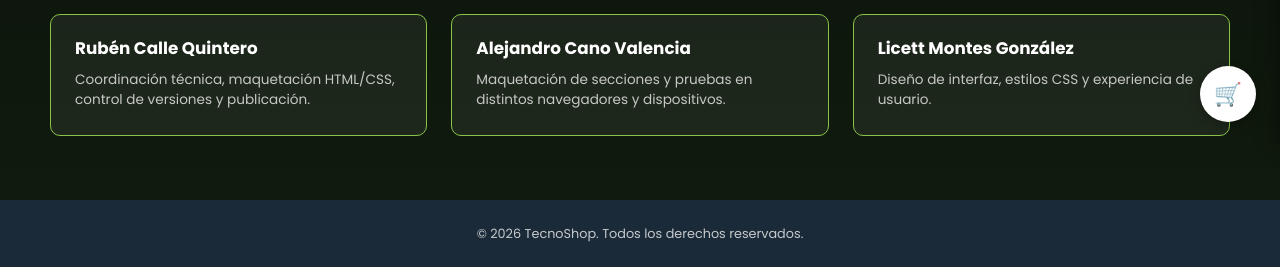
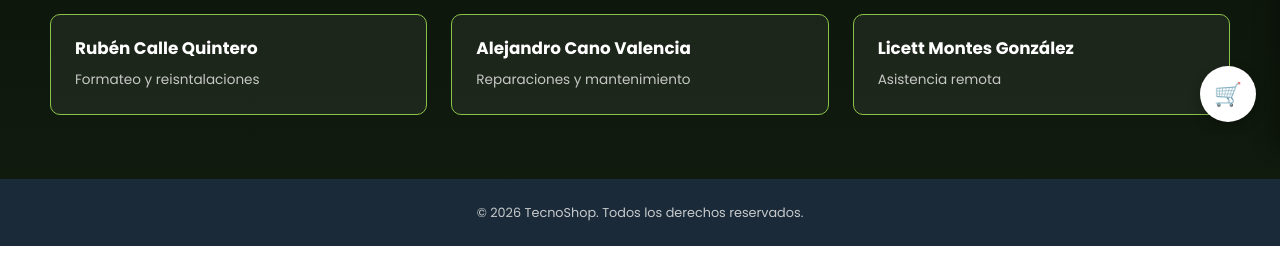
Before and after one commit to Ruwenk/tecnoshop, a plain HTML site: page nosotros.html in a window 1280 px wide. Shown: the part 654-921 px from the top of the page. After the commit the page ends 900 px from the top, so only its background shows below. Drawn offline with Linux system fonts and the light colour scheme.

Commit message:
Cambios en catalogo, productos y servicios

```diff
--- a/js/catalogo.js
+++ b/js/catalogo.js
@@ -66,7 +66,7 @@
       })
       .then(function (productos) {
         renderTarjetas(productos, contenedor);
-        // Otros scripts (filtros.js) pueden necesitar la lista completa.
+        // Otros scripts (filtros.js) lista de productos global
         window.TecnoProductos = productos;
         document.dispatchEvent(new CustomEvent('productos:cargados', { detail: productos }));
       })
--- a/nosotros.html
+++ b/nosotros.html
@@ -27,10 +27,7 @@
   </header>
 
   <main>
-    <!-- No existía una captura de Canva para esta página — se diseñó para
-         mantener la misma identidad visual (fondo tipo foto, paleta navy +
-         lima). Si tienen un diseño de Canva para Conócenos, compártanlo y
-         ajusto esta página para que coincida igual que las otras 4. -->
+
     <section class="hero" style="min-height: 60vh;">
       <p class="hero__tagline-top">Conócenos</p>
       <h1 style="font-size: clamp(2.2rem, 6vw, 3.5rem);">Somos TecnoShop</h1>
@@ -46,15 +43,15 @@
       <div class="catalogo__grid">
         <article class="card">
           <h2>Rubén Calle Quintero</h2>
-          <p>Coordinación técnica, maquetación HTML/CSS, control de versiones y publicación.</p>
+          <p>Formateo y reisntalaciones</p>
         </article>
         <article class="card">
           <h2>Alejandro Cano Valencia</h2>
-          <p>Maquetación de secciones y pruebas en distintos navegadores y dispositivos.</p>
+          <p>Reparaciones y mantenimiento</p>
         </article>
         <article class="card">
           <h2>Licett Montes González</h2>
-          <p>Diseño de interfaz, estilos CSS y experiencia de usuario.</p>
+          <p>Asistencia remota</p>
         </article>
       </div>
     </section>
```
